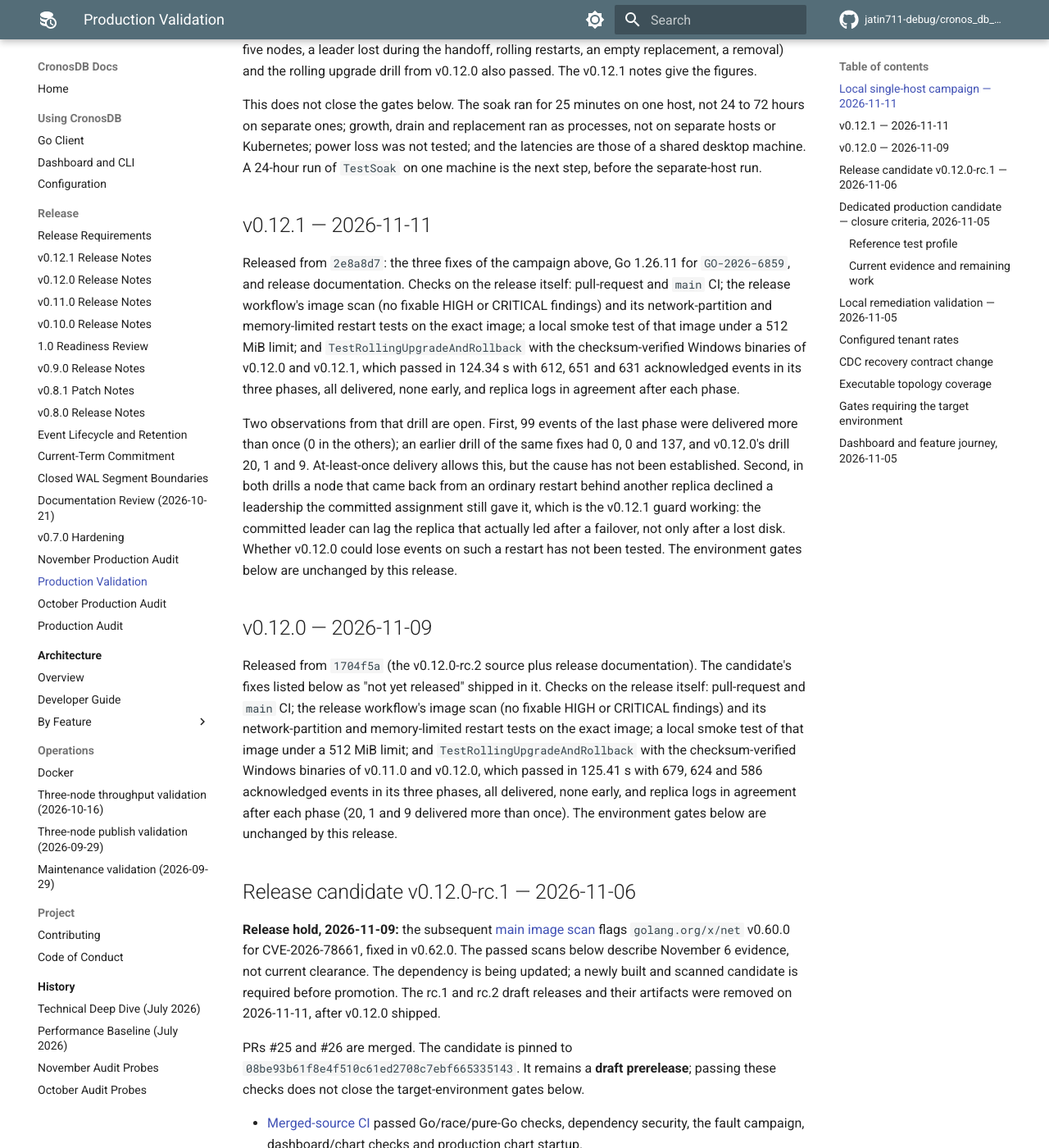
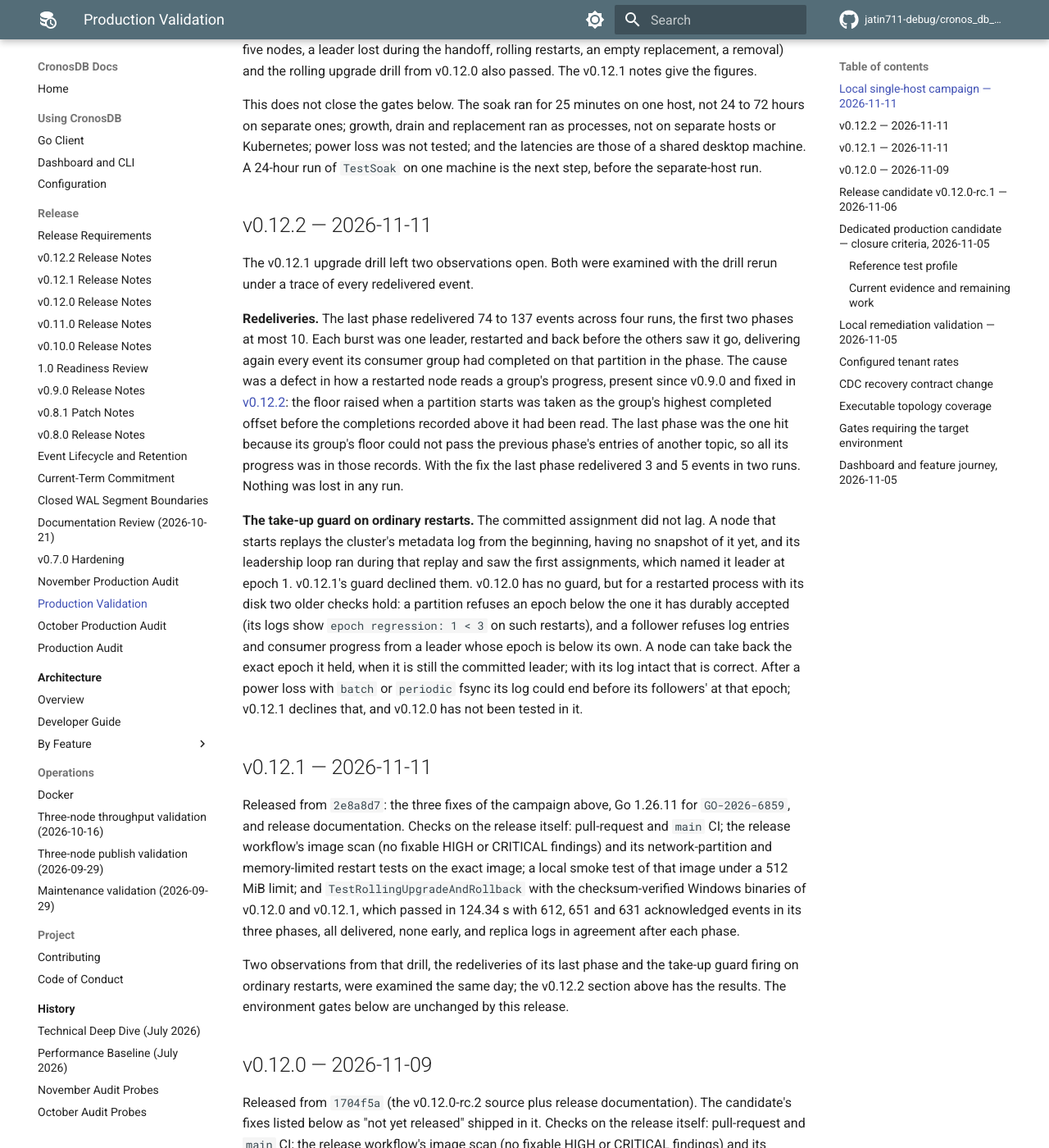
Before and after one commit to jatin711-debug/cronos_db_golang, an MkDocs documentation site: the page built from docs/PRODUCTION_VALIDATION.md, in a window 1280 px wide and 1400 px high, scrolled down 573 px. Shown: the whole window at 82% size. Built offline with MkDocs 1.6.1 and Material for MkDocs 9.7.7, drawn with Linux system fonts in a browser that asks for light colours; comment, search, counter and statistics services are not loaded.

Commit message:
release: prepare v0.12.2
Release notes for the completion cache fix, the chart and default image tag
0.12.2, the README, DOCKER.md and client guide versions, the docs
navigation, and the release summary in PRODUCTION_RELEASE.md. The
validation record gets the results of the audit of the v0.12.1 drill's two
open observations: the redeliveries were the defect fixed here, and the
take-up guard firing on ordinary restarts was a starting node's replay of
the metadata log, which v0.12.0's epoch checks also stopped.

Co-Authored-By: Claude Opus 5.5 <noreply@anthropic.com>

```diff
--- a/docs/PRODUCTION_VALIDATION.md
+++ b/docs/PRODUCTION_VALIDATION.md
@@ -29,6 +29,36 @@ not on separate hosts or Kubernetes; power loss was not tested; and the
 latencies are those of a shared desktop machine. A 24-hour run of `TestSoak` on
 one machine is the next step, before the separate-host run.
 
+## v0.12.2 — 2026-11-11
+
+The v0.12.1 upgrade drill left two observations open. Both were examined with
+the drill rerun under a trace of every redelivered event.
+
+**Redeliveries.** The last phase redelivered 74 to 137 events across four runs,
+the first two phases at most 10. Each burst was one leader, restarted and back
+before the others saw it go, delivering again every event its consumer group had
+completed on that partition in the phase. The cause was a defect in how a
+restarted node reads a group's progress, present since v0.9.0 and fixed in
+[v0.12.2](RELEASE_V0.12.2.md): the floor raised when a partition starts was
+taken as the group's highest completed offset before the completions recorded
+above it had been read. The last phase was the one hit because its group's floor
+could not pass the previous phase's entries of another topic, so all its
+progress was in those records. With the fix the last phase redelivered 3 and 5
+events in two runs. Nothing was lost in any run.
+
+**The take-up guard on ordinary restarts.** The committed assignment did not
+lag. A node that starts replays the cluster's metadata log from the beginning,
+having no snapshot of it yet, and its leadership loop ran during that replay and
+saw the first assignments, which named it leader at epoch 1. v0.12.1's guard
+declined them. v0.12.0 has no guard, but for a restarted process with its disk
+two older checks hold: a partition refuses an epoch below the one it has durably
+accepted (its logs show `epoch regression: 1 < 3` on such restarts), and a
+follower refuses log entries and consumer progress from a leader whose epoch is
+below its own. A node can take back the exact epoch it held, when it is still the
+committed leader; with its log intact that is correct. After a power loss with
+`batch` or `periodic` fsync its log could end before its followers' at that
+epoch; v0.12.1 declines that, and v0.12.0 has not been tested in it.
+
 ## v0.12.1 — 2026-11-11
 
 Released from `2e8a8d7`: the three fixes of the campaign above, Go 1.26.11 for
@@ -41,15 +71,10 @@ v0.12.0 and v0.12.1, which passed in 124.34 s with 612, 651 and 631 acknowledged
 events in its three phases, all delivered, none early, and replica logs in
 agreement after each phase.
 
-Two observations from that drill are open. First, 99 events of the last phase were
-delivered more than once (0 in the others); an earlier drill of the same fixes had
-0, 0 and 137, and v0.12.0's drill 20, 1 and 9. At-least-once delivery allows this,
-but the cause has not been established. Second, in both drills a node that came
-back from an ordinary restart behind another replica declined a leadership the
-committed assignment still gave it, which is the v0.12.1 guard working: the
-committed leader can lag the replica that actually led after a failover, not only
-after a lost disk. Whether v0.12.0 could lose events on such a restart has not
-been tested. The environment gates below are unchanged by this release.
+Two observations from that drill, the redeliveries of its last phase and the
+take-up guard firing on ordinary restarts, were examined the same day; the
+v0.12.2 section above has the results. The environment gates below are unchanged
+by this release.
 
 ## v0.12.0 — 2026-11-09
 
--- a/mkdocs.yml
+++ b/mkdocs.yml
@@ -124,6 +124,7 @@ nav:
       - Configuration: CONFIGURATION.md
   - Release:
       - Release Requirements: PRODUCTION_RELEASE.md
+      - v0.12.2 Release Notes: RELEASE_V0.12.2.md
       - v0.12.1 Release Notes: RELEASE_V0.12.1.md
       - v0.12.0 Release Notes: RELEASE_V0.12.0.md
       - v0.11.0 Release Notes: RELEASE_V0.11.0.md
```
Also changed, not shown: DOCKER.md (+6 -7 lines), README.md (+3 -3 lines), docs/CLIENT_GUIDE.md (+1 -1 lines), docs/PRODUCTION_RELEASE.md (+15 -0 lines), docs/RELEASE_V0.12.2.md (added, +76 -0 lines), 1 other file.
